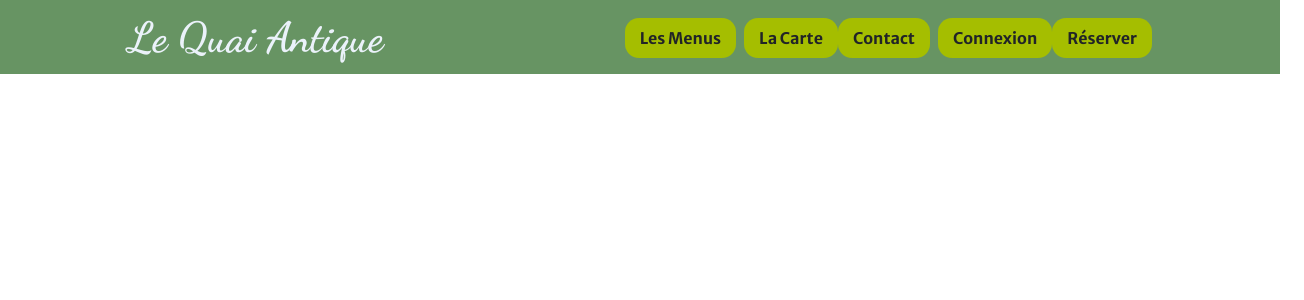
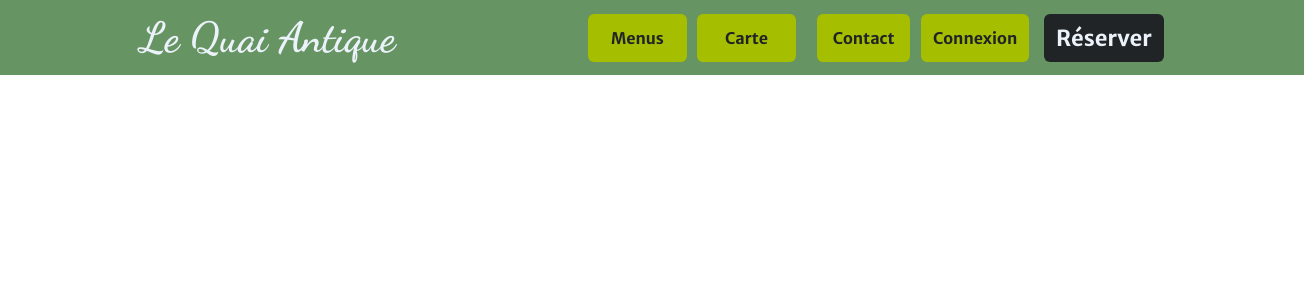
Before and after one commit to Halias3422/ECF_front, a Next.js app: page / in a window 1280 px wide. Shown: the top 300 px of the page, 1304 px wide, since content can reach past the window. Built offline with nearby package versions, Linux system fonts and the light colour scheme.

Commit message:
feat(navbar): make desktop menu responsive

```diff
--- /dev/null
+++ b/src/components/Navbar/DesktopMenu.tsx
@@ -0,0 +1,64 @@
+import styled from 'styled-components';
+import NavbarLink from './NavbarLink';
+
+const DesktopMenu = () => {
+  return (
+    <DesktopMenuContainer>
+      <GreenLinksContainer>
+        <MenuLinkSeparator>
+          <NavbarLink
+            textContent="Menus"
+            url="/les-menus"
+            className="themeLightGreen"
+          />
+          <NavbarLink
+            textContent="Carte"
+            url="'/la-carte"
+            className="themeLightGreen"
+          />
+        </MenuLinkSeparator>
+        <MenuLinkSeparator>
+          <NavbarLink
+            textContent="Contact"
+            url="/contact"
+            className="themeLightGreen"
+          />
+          <NavbarLink
+            textContent="Connexion"
+            url="/connexion"
+            className="themeLightGreen"
+          />
+        </MenuLinkSeparator>
+      </GreenLinksContainer>
+      <NavbarLink
+        textContent="Réserver"
+        url="/reserver"
+        className="themeDarkGrey"
+      />
+    </DesktopMenuContainer>
+  );
+};
+
+const DesktopMenuContainer = styled.div`
+  display: none;
+  @media screen and (min-width: 1025px) {
+    display: flex;
+    width: 70%;
+    justify-content: right;
+    flex-shrink: 0;
+    gap: 5%;
+  }
+`;
+
+const MenuLinkSeparator = styled.div`
+  display: flex;
+  gap: 5%;
+`;
+
+const GreenLinksContainer = styled.div`
+  display: flex;
+  gap: 5%;
+  justify-content: space-evenly;
+`;
+
+export default DesktopMenu;
--- a/src/components/Navbar/Navbar.tsx
+++ b/src/components/Navbar/Navbar.tsx
@@ -1,7 +1,7 @@
 import { dancingScript } from '@/styles/fonts';
 import styled from 'styled-components';
-import HamburgerMenu from '../svg/HamburgerMenu';
-import NavbarGreenLink from './NavbarGreenLink';
+import DesktopMenu from './DesktopMenu';
+import HamburgerMenu from './HamburgerMenu';
 
 const Navbar = () => {
   return (
@@ -11,17 +11,7 @@ const Navbar = () => {
           Le Quai Antique
         </LogoContainer>
         <HamburgerMenu />
-        <DesktopMenu>
-          <MenuLinkSeparator>
-            <NavbarGreenLink textContent="Les Menus" url="/les-menus" />
-            <NavbarGreenLink textContent="La Carte" url="'/la-carte" />
-          </MenuLinkSeparator>
-          <MenuLinkSeparator>
-            <NavbarGreenLink textContent="Contact" url="/contact" />
-            <NavbarGreenLink textContent="Connexion" url="/connexion" />
-          </MenuLinkSeparator>
-          <NavbarGreenLink textContent="Réserver" url="/reserver" />
-        </DesktopMenu>
+        <DesktopMenu />
       </NavbarContainer>
     </NavbarSection>
   );
@@ -29,7 +19,7 @@ const Navbar = () => {
 
 const NavbarSection = styled.div`
   background-color: ${(props) => props.theme.darkGreen};
-  height: 50px;
+  min-height: 50px;
 `;
 
 const NavbarContainer = styled.div`
@@ -57,21 +47,5 @@ const LogoContainer = styled.a`
 `;
 
 //hide buttons for smaller displays
-const DesktopMenu = styled.div`
-  display: flex;
-  justify-content: space-evenly;
-  min-width: 50%;
-  align-items: center;
-
-  @media screen and (max-width: 1025px) {
-    display: none;
-  }
-`;
-
-const MenuLinkSeparator = styled.div`
-  height: 100%;
-  gap: 0.5rem;
-  display: flex;
-`;
 
 export default Navbar;
--- a/src/components/Navbar/NavbarGreenLink.tsx
+++ /dev/null
@@ -1,26 +0,0 @@
-import { merriweatherSans } from '@/styles/fonts';
-import styled from 'styled-components';
-
-const NavbarGreenLink = ({
-  textContent,
-  url,
-}: {
-  textContent: string;
-  url: string;
-}) => {
-  return (
-    <GreenLink className={merriweatherSans.className} href={url}>
-      {textContent}
-    </GreenLink>
-  );
-};
-
-const GreenLink = styled.a`
-  background-color: ${(props) => props.theme.lightGreen};
-  font-weight: bold;
-  padding: 10px 15px;
-  border-radius: 14px;
-  min-width: fit-content;
-`;
-
-export default NavbarGreenLink;
--- /dev/null
+++ b/src/components/Navbar/NavbarLink.tsx
@@ -0,0 +1,36 @@
+import { merriweatherSans } from '@/styles/fonts';
+import styled from 'styled-components';
+
+const NavbarLink = ({
+  textContent,
+  url,
+  className,
+}: {
+  textContent: string;
+  url: string;
+  className: string;
+}) => {
+  return (
+    <Link className={`${merriweatherSans.className} ${className}`} href={url}>
+      {textContent}
+    </Link>
+  );
+};
+
+const Link = styled.a`
+  display: flex;
+  justify-content: center;
+  align-items: center;
+  font-weight: bold;
+  font-size: ${(props) => (props.href === '/reserver' ? '18px' : '14px')};
+  padding: 8px 10px;
+  border-radius: 6px;
+  width: 5rem;
+  min-width: fit-content;
+  @media screen and (min-width: 1201px) {
+    font-size: ${(props) => (props.href === '/reserver' ? '22px' : '16px')};
+    padding: 10px 12px;
+  }
+`;
+
+export default NavbarLink;
--- a/src/styles/GlobalStyle.tsx
+++ b/src/styles/GlobalStyle.tsx
@@ -15,14 +15,33 @@ a {
 	color: ${colorscheme.darkGrey}
 }
 
+.themeLightGreen {
+background-color: ${colorscheme.lightGreen};
+}
+
+.themeDarkGreen {
+background-color: ${colorscheme.darkGreen};
+color: ${colorscheme.snow}
+}
+
+.themeDarkGrey {
+background-color: ${colorscheme.darkGrey};
+color: ${colorscheme.snow}
+}
+
 .section {
-	padding: 0.75rem 10%;
+	padding: 0.75rem;
+width: 100%;
+}
+
+.container {
+width: 80%;
+margin: 0 auto;
 }
 
 @media screen and (min-width: 1025px) {
 .container {
 	max-width: 1400px;
-margin: auto;
 }
 }
 `;
```
Also changed, not shown: src/components/Navbar/HamburgerMenu.tsx (renamed from src/components/svg/HamburgerMenu.tsx).
